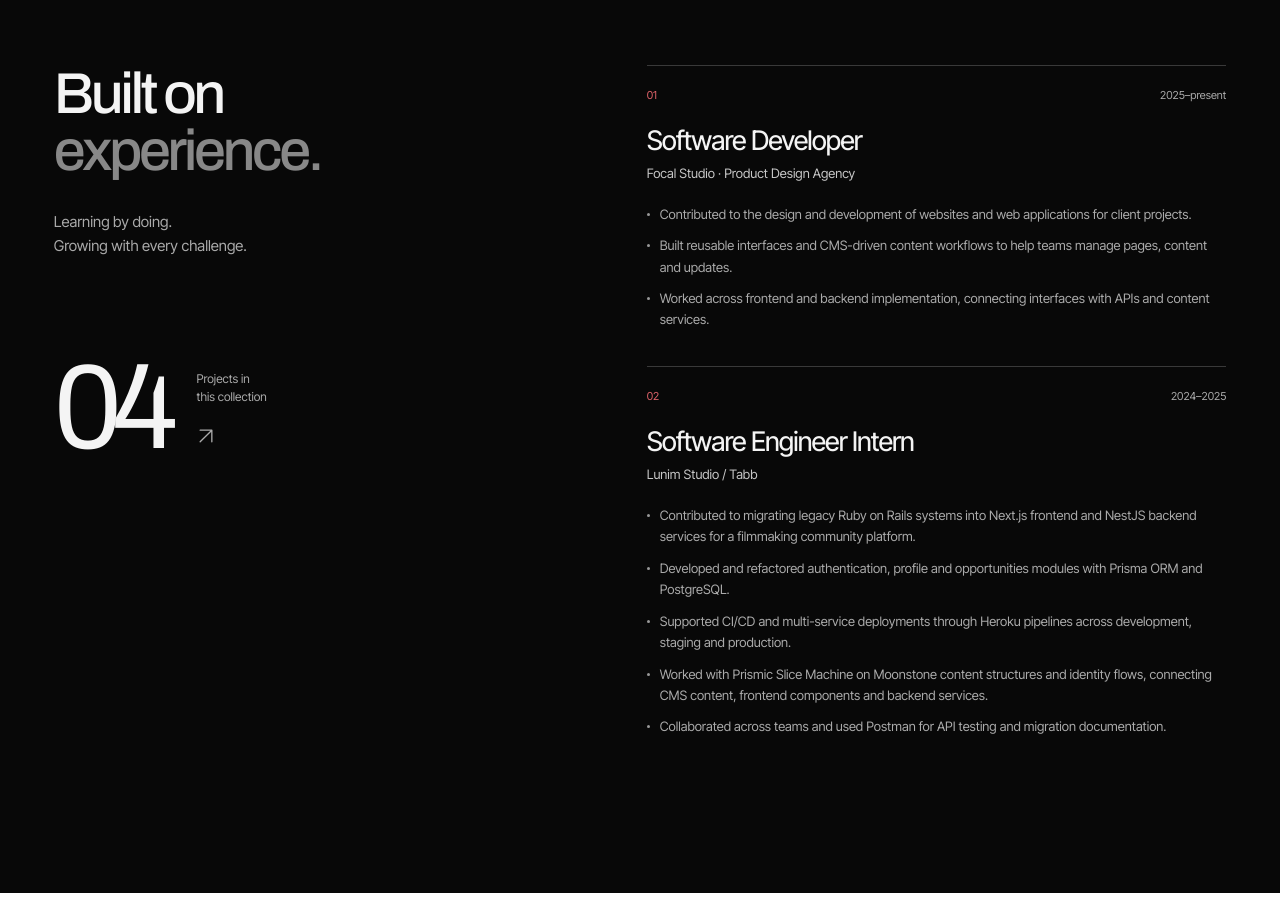
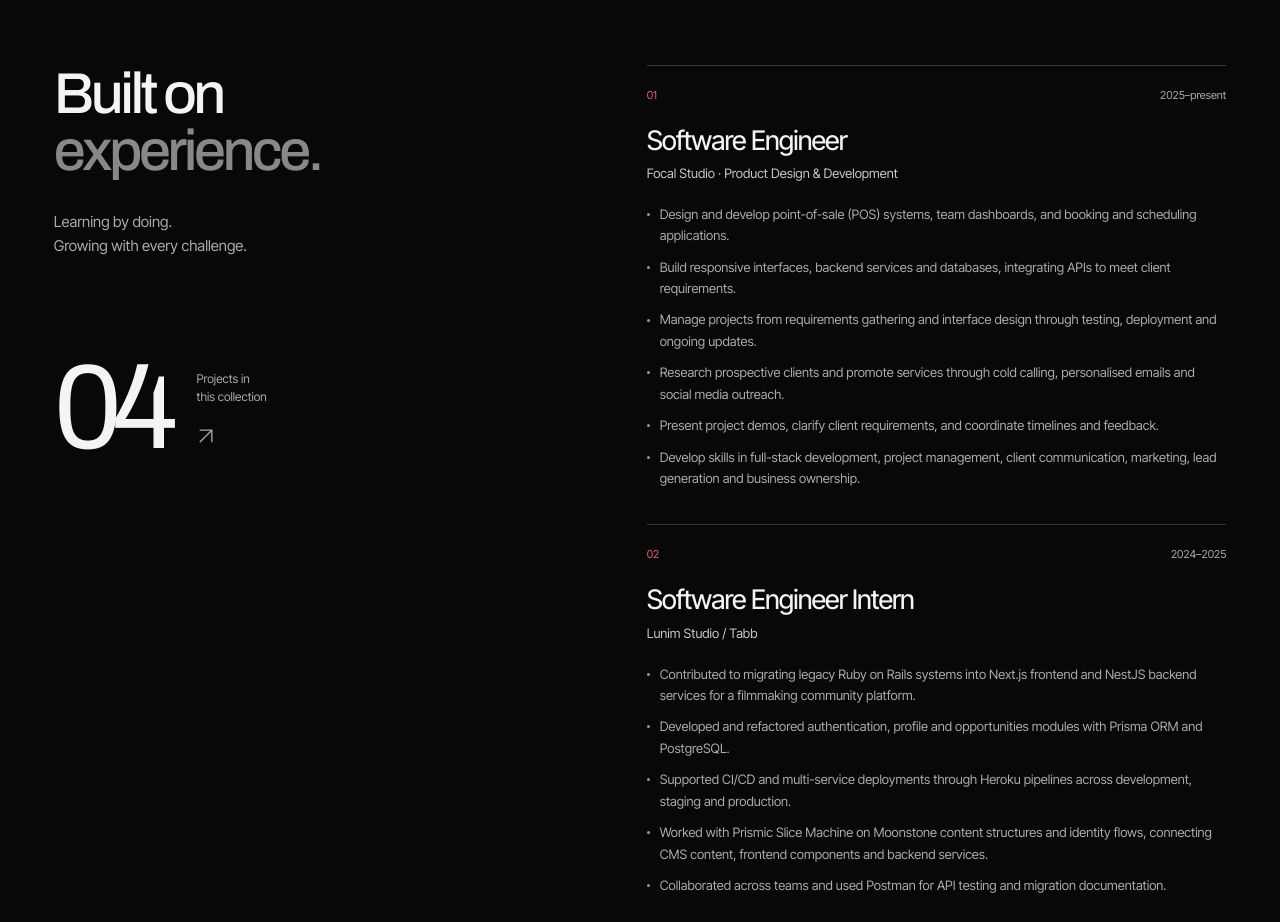
Before and after one commit to FocalAgency/new-personal-portfolio, a Next.js app: page / in a window 1280 px wide. Shown: the part 3940-4862 px from the top of the page. Built offline with nearby package versions, Linux system fonts and the light colour scheme.

Commit message:
content: update Focal Studio experience

```diff
--- a/src/data/portfolio.ts
+++ b/src/data/portfolio.ts
@@ -136,13 +136,16 @@ export const experiences: {
   details: string[];
 }[] = [
   {
-    role: "Software Developer",
-    company: "Focal Studio · Product Design Agency",
+    role: "Software Engineer",
+    company: "Focal Studio · Product Design & Development",
     period: "2025–present",
     details: [
-      "Contributed to the design and development of websites and web applications for client projects.",
-      "Built reusable interfaces and CMS-driven content workflows to help teams manage pages, content and updates.",
-      "Worked across frontend and backend implementation, connecting interfaces with APIs and content services.",
+      "Design and develop point-of-sale (POS) systems, team dashboards, and booking and scheduling applications.",
+      "Build responsive interfaces, backend services and databases, integrating APIs to meet client requirements.",
+      "Manage projects from requirements gathering and interface design through testing, deployment and ongoing updates.",
+      "Research prospective clients and promote services through cold calling, personalised emails and social media outreach.",
+      "Present project demos, clarify client requirements, and coordinate timelines and feedback.",
+      "Develop skills in full-stack development, project management, client communication, marketing, lead generation and business ownership.",
     ],
   },
   {
```
Also changed, not shown: 1 other file (tests, documents, lock files or other folders).
